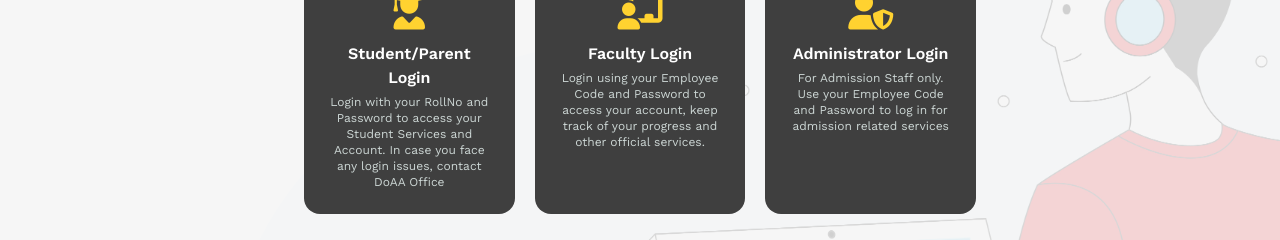
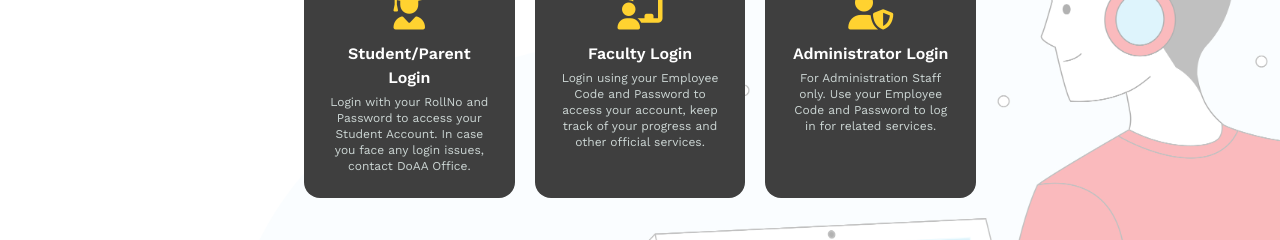
Before and after one commit to ujjwalgupta-01/EduNexa, a Next.js app in the folder edunexa/: page / in a window 1280 px wide. Shown: the part 304-544 px from the top of the page. Built offline with nearby package versions, Linux system fonts and the light colour scheme; a web font is replaced by a local one.

Commit message:
Made changes to frontend of homepage

```diff
--- a/edunexa/app/globals.css
+++ b/edunexa/app/globals.css
@@ -6,7 +6,7 @@
 }
 
 body {
-  background: whitesmoke;
+  background: white;
   overflow-x: hidden;
   position: relative;
 }
@@ -23,7 +23,7 @@ body::before {
   background-size: cover;
   background-position: center;
   background-repeat: no-repeat;
-  opacity: 0.15; /* adjust to taste, 0 = invisible, 1 = full strength */
+  opacity: 0.3; /* adjust to taste, 0 = invisible, 1 = full strength */
   z-index: -1;
 }
 
--- a/edunexa/app/page.js
+++ b/edunexa/app/page.js
@@ -22,7 +22,7 @@ export default function HomePage() {
 
           <RoleCard
             title="Student/Parent Login"
-            subtitle="Login with your RollNo and Password to access your Student Services and Account. In case you face any login issues, contact DoAA Office"
+            subtitle="Login with your RollNo and Password to access your Student Account. In case you face any login issues, contact DoAA Office."
             color="bg-[#3F3F3F]"
             icon="fa-user-graduate"
             href="/login?role=student"
@@ -40,7 +40,7 @@ export default function HomePage() {
 
           <RoleCard
             title="Administrator Login"
-            subtitle="For Admission Staff only. Use your Employee Code and Password to log in for admission related services"
+            subtitle="For Administration Staff only. Use your Employee Code and Password to log in for  related services."
             color="bg-[#3F3F3F]"
             icon="fa-user-shield"
             href="/login?role=teacher"
```
